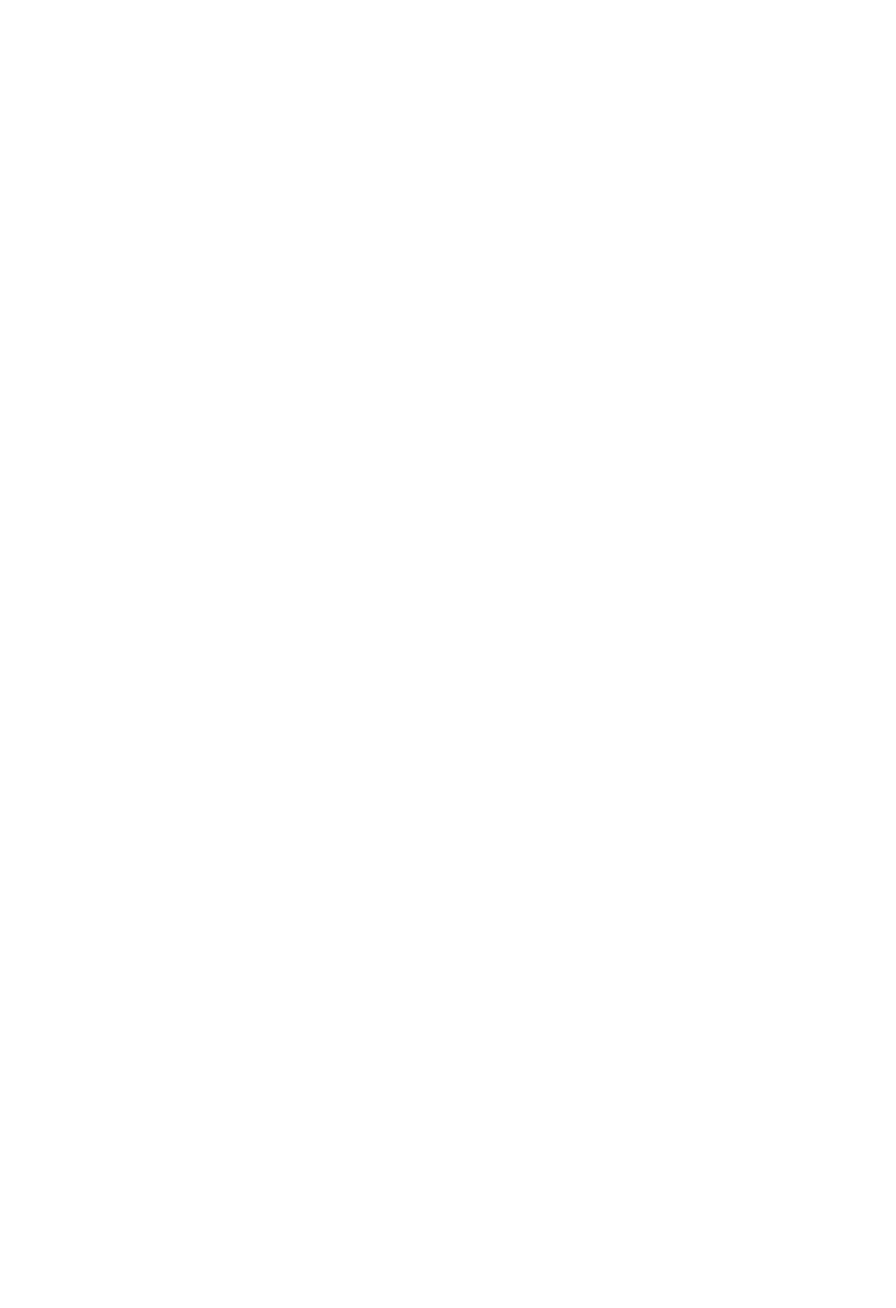
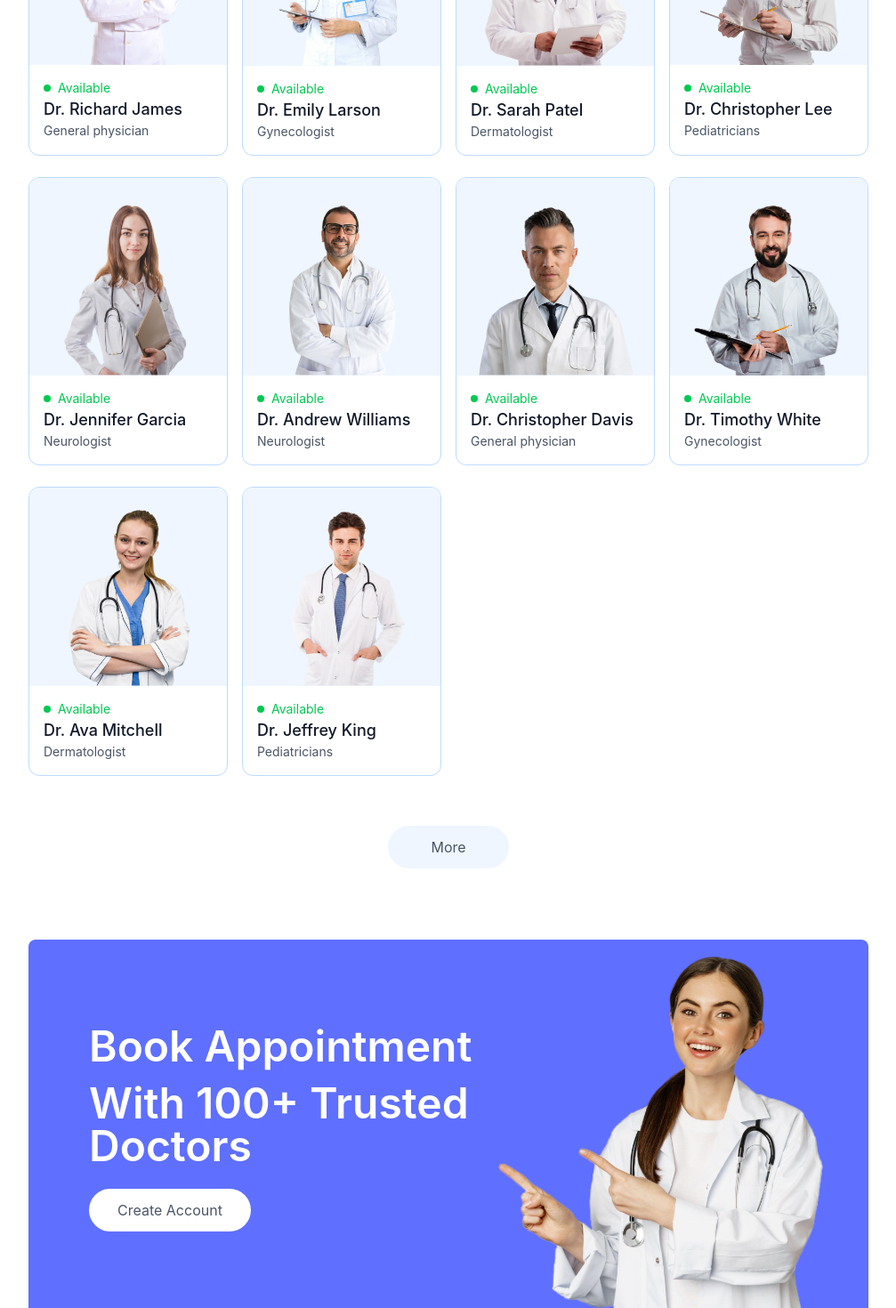
Before and after one commit to Yashi027/Prescripto, a React (Vite) app in the folder frontend/: page / in a window 1280 px wide. Shown: the part 1220-2690 px from the top of the page at 89% size, without its empty margins (136-1143 px from the left). Before the commit the page ends 898 px from the top, so only its background shows below. Built offline with nearby package versions, Linux system fonts and the light colour scheme.

Commit message:
banner and top doctors

```diff
--- a/frontend/index.html
+++ b/frontend/index.html
@@ -1,5 +1,5 @@
 <!doctype html>
-<html lang="en">
+<html lang="en" class="scroll-smooth">
   <head>
     <meta charset="UTF-8" />
     <link rel="icon" type="image/svg+xml" href="/favicon.svg" />
--- /dev/null
+++ b/frontend/src/components/Banner.jsx
@@ -0,0 +1,26 @@
+import React from 'react';
+import { assets } from '../assets/assets_frontend/assets';
+import { useNavigate } from 'react-router-dom';
+
+const Banner = () => {
+    const navigate = useNavigate()
+  return (
+    <div className='flex bg-primary rounded-lg px-6 sm:px-10 md:px-14 lg:px-12 my-20 md:mx-10'>
+
+      <div className='flex-1 py-8 sm:py-10 md:py-16 lg:py-24 lg:pl-5'>
+        <div className='text-xl sm:text-2xl md:text-3xl lg:text-5xl font-semibold text-white'>
+            <p>Book Appointment</p>
+            <p className='mt-4'>With 100+ Trusted Doctors</p>
+        </div>
+        <button onClick={() => {navigate('/login');scrollTo(0,0)}} className='bg-white text-sm sm:text-base text-gray-600 px-8 py-3 rounded-full mt-6 hover:scale-105 transition-all cursor-pointer'>Create Account</button>
+      </div>
+
+      <div className='hidden md:block md:w-1/2 lg:w-[370px] relative'>
+        <img src={assets.appointment_img} alt="" className='w-full absolute bottom-0 right-0 max-w-md'/>
+      </div>
+
+    </div>
+  );
+}
+
+export default Banner;
--- a/frontend/src/components/SpecialityMenu.jsx
+++ b/frontend/src/components/SpecialityMenu.jsx
@@ -9,7 +9,11 @@
         <p className='sm:w-1/3 text-center text-sm'>Connecting You to the Right Care Experts!</p>
         <div className='flex sm:justify-center gap-4 pt-5 w-full overflow-scroll'>
             {specialityData.map((item,index) => (
-                <Link to={`/doctors/${item.speciality}`} onClick={() => scrollTo(0,0)} className='flex flex-col items-center text-xs cursor-pointer flex-shrink-0 hover:translate-y-[-10px] transition-all duration-500'>
+                <Link
+                to={`/doctors/${item.speciality}`}
+                onClick={() => scrollTo(0,0)}
+                key={index}
+                className='flex flex-col items-center text-xs cursor-pointer flex-shrink-0 hover:translate-y-[-10px] transition-all duration-500'>
                     <img src={item.image} alt="Icon" className='w-16 mb-2 sm:w-24'/>
                     <p>{item.speciality}</p>
                 </Link>
--- a/frontend/src/components/TopDoctors.jsx
+++ b/frontend/src/components/TopDoctors.jsx
@@ -1,9 +1,33 @@
-import React from 'react';
+import React, { useContext } from 'react';
+import {useNavigate} from 'react-router-dom';
+import { AppContext } from '../context/AppContext';
 
 const TopDoctors = () => {
+
+  const navigate = useNavigate();
+  const {doctors} = useContext(AppContext)
+
   return (
-    <div>
-
+    <div className='flex flex-col items-center gap-4 my-16 md:mx-10 text-gray-900'>
+      <h1 className='text-3xl font-medium'>Top Doctors to Book</h1>
+      <p className='sm:w-1/3 text-center text-sm'>Your Health Deserves the Best</p>
+      <div className='w-full grid grid-cols-[repeat(auto-fill,minmax(200px,1fr))] gap-4 pt-5 gap-y-6 px-3 sm:px-0'>
+        {
+            doctors.slice(0,10).map((item,index) => (
+                <div onClick={() => navigate(`/appointment/${item._id}`)} key={index} className='border border-blue-200 rounded-xl overflow-hidden cursor-pointer hover:translate-y-[10px] transition-all duration-500'>
+                    <img src={item.image} alt="Doctor" className='bg-blue-50' />
+                    <div className='p-4'>
+                        <div className='flex items-center gap-2 text-sm text-center text-green-500'>
+                            <p className='w-2 h-2 bg-green-500 rounded-full'></p> <p>Available</p>
+                        </div>
+                        <p className='text-gray-900 text-lg font-medium'>{item.name}</p>
+                        <p className='text-sm text-gray-600'>{item.speciality}</p>
+                    </div>
+                </div>
+            ))
+        }
+      </div>
+      <button className='bg-blue-50 text-gray-600 px-12 py-3 rounded-full mt-10' onClick={() => {navigate('/doctors'); scrollTo(0,0)}}>More</button>
     </div>
   );
 }
--- /dev/null
+++ b/frontend/src/context/AppContext.jsx
@@ -0,0 +1,19 @@
+import { createContext } from "react";
+import { doctors } from "../assets/assets_frontend/assets";
+
+export const AppContext = createContext()
+
+const AppContextProvider = (props) => {
+
+    const value = {
+        doctors
+    }
+    return(
+        <AppContext.Provider value={value}>
+            {props.children}
+        </AppContext.Provider>
+    )
+
+}
+
+export default AppContextProvider;
--- a/frontend/src/index.css
+++ b/frontend/src/index.css
@@ -2,6 +2,8 @@
 
 @theme {
   --color-primary: #5f6FFF;
+  --grid-cols-auto: repeat(auto-fill, minmax(200px, 1fr));
+  /* --grid-cols-doctors: repeat(auto-fill, minmax(250px, 1fr)); */
 }
 
 .active hr{
--- a/frontend/src/main.jsx
+++ b/frontend/src/main.jsx
@@ -2,9 +2,12 @@
 import { createRoot } from 'react-dom/client'
 import './index.css'
 import App from './App.jsx'
+import AppContextProvider from './context/AppContext.jsx'
 
 createRoot(document.getElementById('root')).render(
   <BrowserRouter>
-    <App />
+    <AppContextProvider>
+      <App />
+    </AppContextProvider>
   </BrowserRouter>,
 )
--- a/frontend/src/pages/Home.jsx
+++ b/frontend/src/pages/Home.jsx
@@ -1,12 +1,16 @@
 import React from 'react';
 import Header from '../components/Header';
 import SpecialityMenu from '../components/SpecialityMenu';
+import TopDoctors from '../components/TopDoctors';
+import Banner from '../components/Banner';
 
 const Home = () => {
   return (
     <div>
       <Header/>
       <SpecialityMenu/>
+      <TopDoctors/>
+      <Banner/>
     </div>
   );
 }
```
